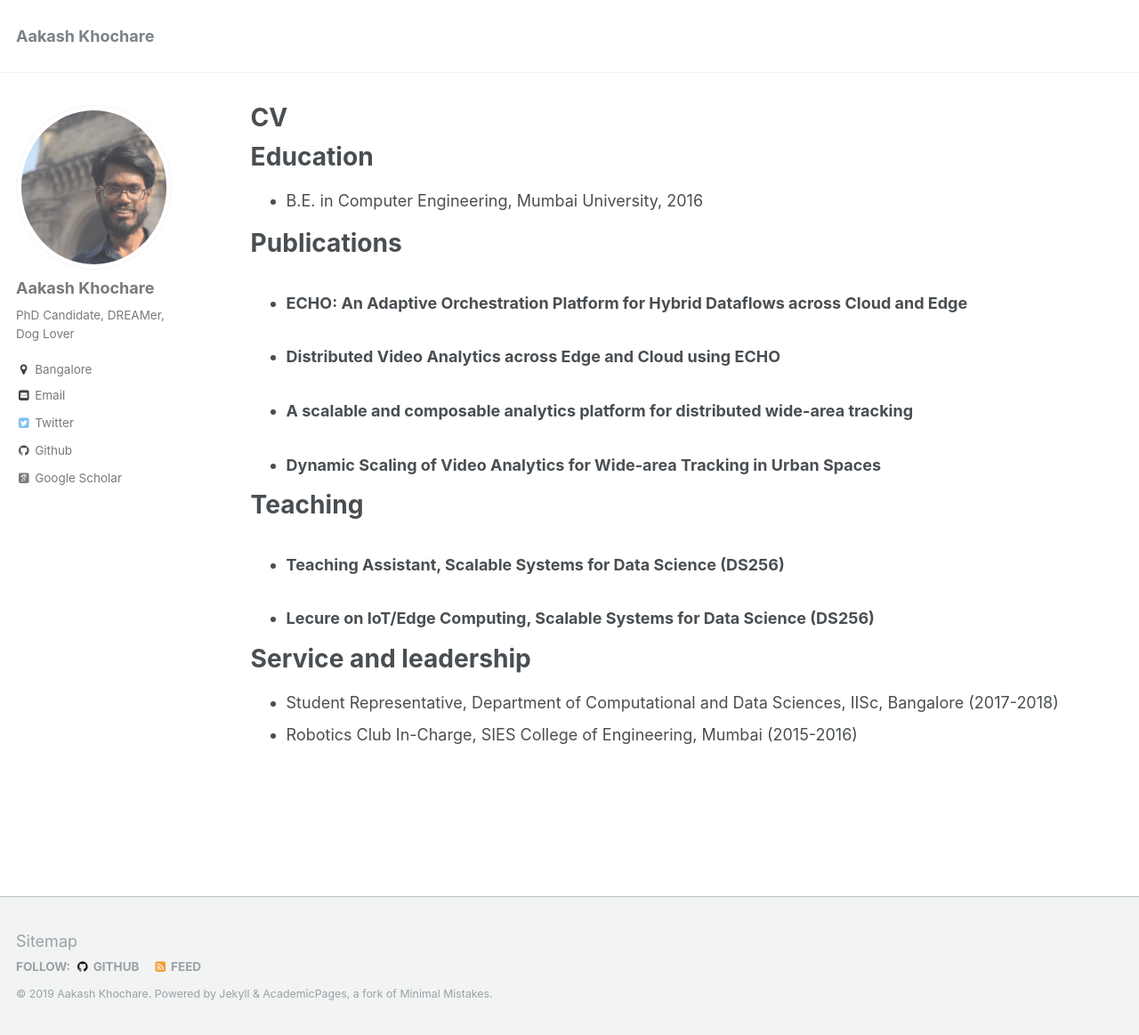
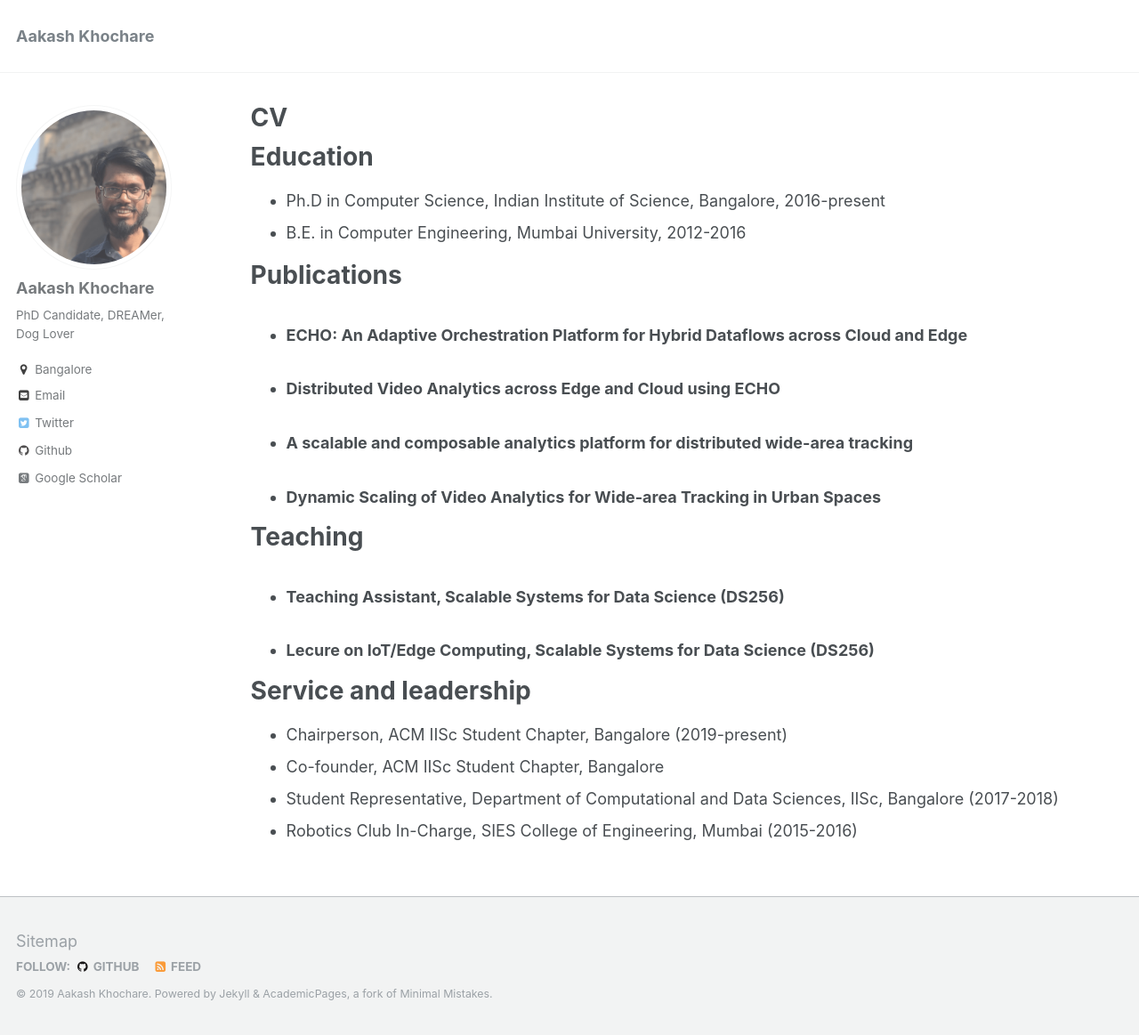
Before and after one commit to aakashkhochare/aakashkhochare.github.io, a Jekyll site: the page built from _pages/cv.md, in a window 1280 px wide and 1163 px high. Shown: the whole window at 89% size. Built offline with Jekyll 4.4.1, drawn with Linux system fonts in a browser that asks for light colours; some web fonts are replaced.

```diff
--- a/_pages/cv.md
+++ b/_pages/cv.md
@@ -11,7 +11,8 @@ redirect_from:
 
 Education
 ======
-* B.E. in Computer Engineering, Mumbai University, 2016
+* Ph.D in Computer Science, Indian Institute of Science, Bangalore, 2016-present
+* B.E. in Computer Engineering, Mumbai University, 2012-2016
 
 
 Publications
@@ -28,5 +29,7 @@ Teaching
 
 Service and leadership
 ======
+* Chairperson, ACM IISc Student Chapter, Bangalore (2019-present)
+* Co-founder, ACM IISc Student Chapter, Bangalore
 * Student Representative, Department of Computational and Data Sciences, IISc, Bangalore (2017-2018)
 * Robotics Club In-Charge, SIES College of Engineering, Mumbai (2015-2016)
```
Also changed, not shown: _pages/about.md (+6 -1 lines), _publications/2010-10-01-paper-title-number-4.md (+1 -1 lines).
